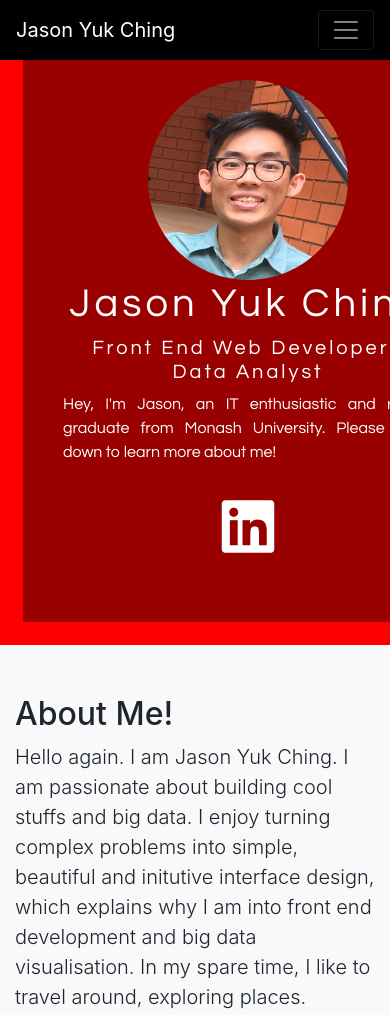
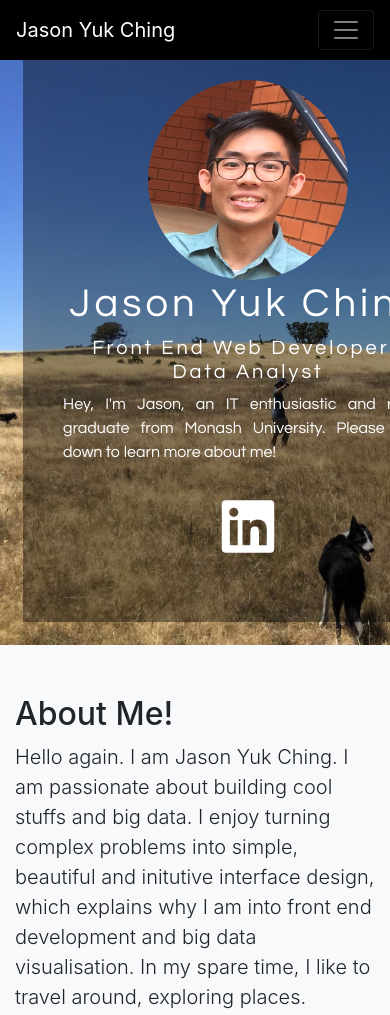
Before and after one commit to jasonchingyuk/Resume, a website: page index.html in a window 390 px wide. Shown: the top 1015 px of the page. Drawn offline with Linux system fonts and the light colour scheme.

Commit message:
Update style.css

```diff
--- a/style.css
+++ b/style.css
@@ -120,12 +120,6 @@ ul.dropdown-menu {
     background-color: black;
 }
 
-
-@media (max-width: 992px) {
-  body
-  {
-    background:red;
-  }
   .opaque-navbar {
     background-color: black;
     height: 60px;
```
